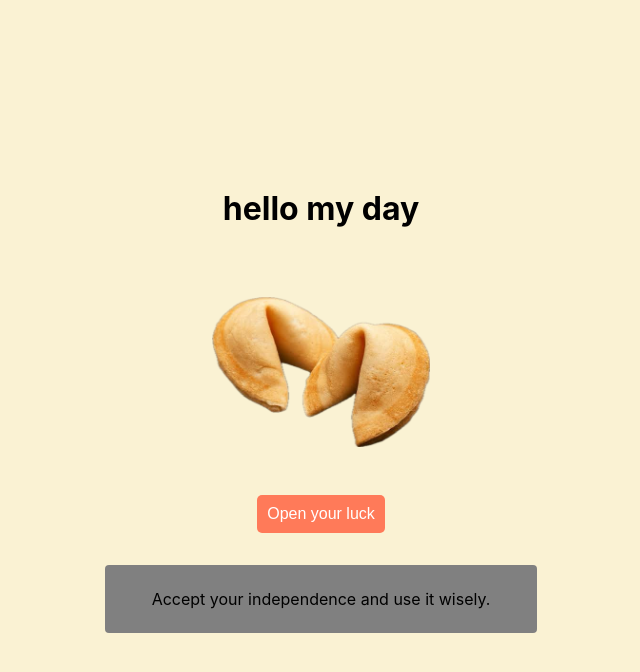
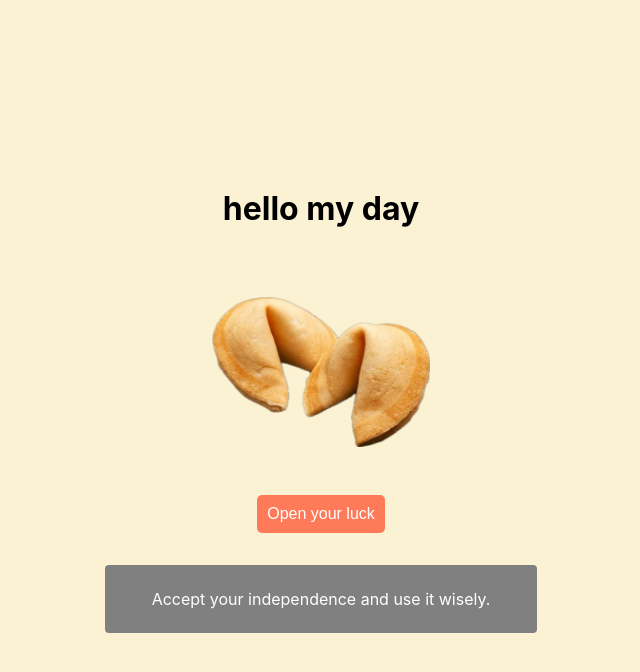
Before and after one commit to lenayoo/hellomyday, a React (Create React App) app: page / in a window 1280 px wide. Both pictures are taken after a click on the button "Open your luck". Shown: the top 672 px of the page, without its empty margins (319-959 px from the left). Built offline with nearby package versions, Linux system fonts and the light colour scheme.

Commit message:
add fortune cookie

```diff
--- a/src/App.css
+++ b/src/App.css
@@ -43,4 +43,5 @@ body {
   height: auto;
   background-color: grey;
   border-radius: 4px;
+  color: white;
 }
--- a/src/App.js
+++ b/src/App.js
@@ -22,7 +22,7 @@ function App() {
           Open your luck
         </button>
       </div>
-      <div className="text-cookie">{todayFortune}</div>
+      {todayFortune && <div className="text-cookie">{todayFortune}</div>}
     </div>
   )
 }
```
